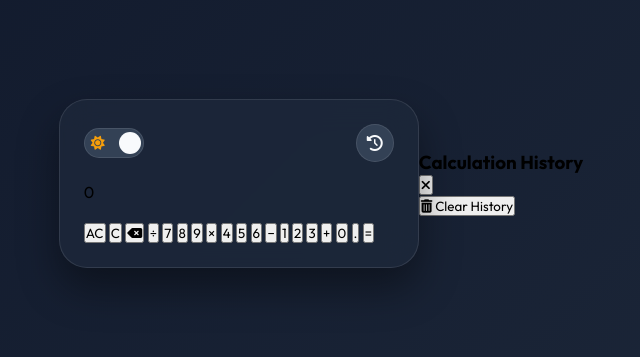
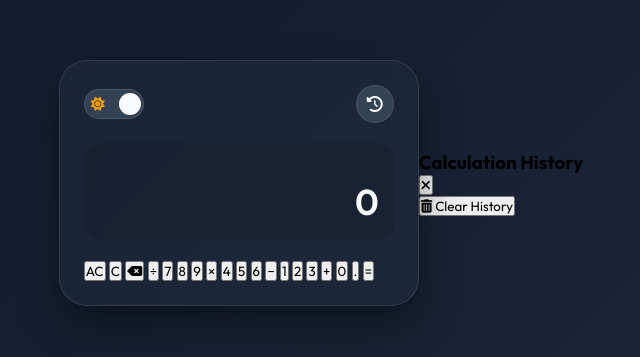
Before and after one commit to 123anjan/Task-2_CodeAlpha_Calculator-App, a plain HTML site: page index.html in a window 1280 px wide. Shown: the part 217-574 px from the top of the page, without its empty margins (319-959 px from the left). Drawn offline with Linux system fonts and the light colour scheme.

Commit message:
Added  display screen styles

```diff
--- a/assets/css/style.css
+++ b/assets/css/style.css
@@ -197,3 +197,30 @@ input:checked + .slider::before {
     display: flex;
     justify-content: space-between;
 }
+
+/*--- DISPLAY SCREEN STYLES---*/
+
+.display-section {
+    background: rgba(0, 0, 0, 0.1);
+    border-radius: 16px;
+    padding: 16px;
+    text-align: right;
+    min-height: 90px;
+    display: flex;
+    flex-direction: column;
+    justify-content: flex-end;
+    word-break: break-all;
+}
+
+.expression-display {
+    font-size: 14px;
+    color: var(--text-secondary);
+    min-height: 20px;
+}
+
+.result-display {
+    font-size: 36px;
+    font-weight: 600;
+    color: var(--text-primary);
+    letter-spacing: -1px;
+}
```
